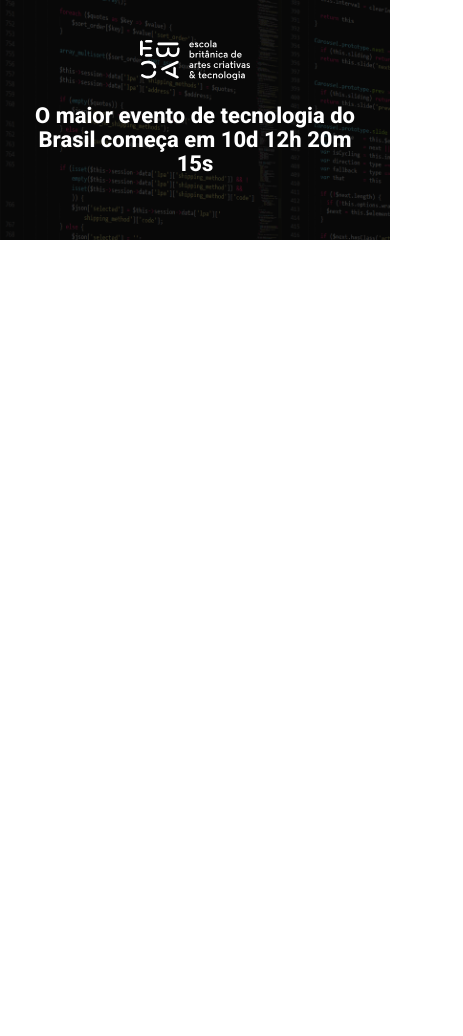
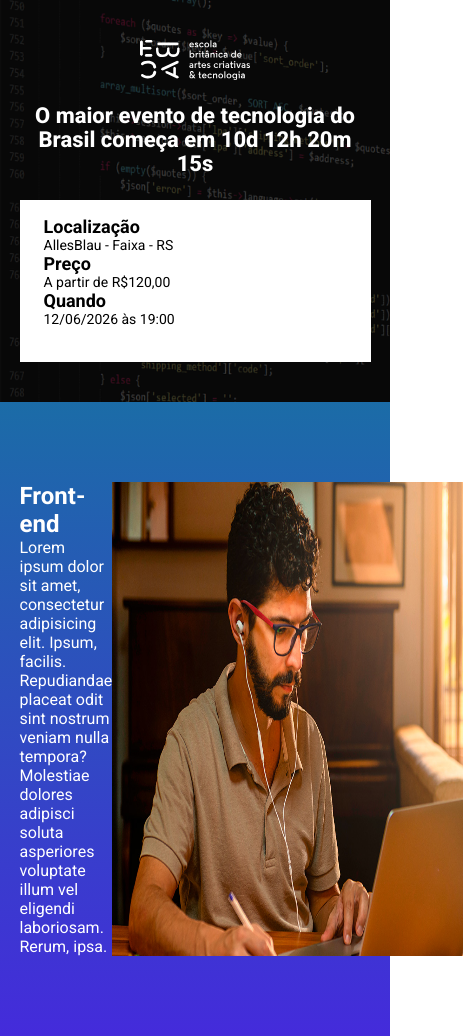
Before and after one commit to Karol-05/EBAC_TALKS, a website built with Parcel: page src/index.html in a window 390 px wide. Shown: the whole page, 463 px wide, since content can reach past the window. Before the commit the page ends 844 px from the top, so only its background shows below. Built offline with nearby package versions, Linux system fonts and the light colour scheme.

Commit message:
Criação de componentes

```diff
--- a/src/index.html
+++ b/src/index.html
@@ -19,11 +19,39 @@
             <p class="hero__text">
                 O maior evento de tecnologia do Brasil começa em 10d 12h 20m 15s
             </p>
-
+            <div class="infos-bar">
+                <ul class="infos-bar__infos">
+                    <li class="infos-bar__infos__item">
+                        <b>Localização</b>
+                        AllesBlau - Faixa - RS
+                    </li>
+                    <li class="infos-bar__infos__item">
+                        <b>Preço</b>
+                        A partir de R$120,00
+                    </li>
+                    <li class="infos-bar__infos__item">
+                        <b>Quando</b>
+                        12/06/2026 às 19:00
+                    </li>
+                </ul>
+                <a href="#" class=""button button--primary>
+                    Garanta sua vaga!
+                </a>
+            </div>
         </div>
     </header>
 
-
+    <section class="event">
+       <div class="container">
+            <div class=""event__details>
+                <h2 class="event-__details__title">Front-end</h2>
+                <p class="evente__details__description">
+                    Lorem ipsum dolor sit amet, consectetur adipisicing elit. Ipsum, facilis. Repudiandae placeat odit sint nostrum veniam nulla tempora? Molestiae dolores adipisci soluta asperiores voluptate illum vel eligendi laboriosam. Rerum, ipsa.
+                </p>
+            </div>
+            <img class="event__image" src="images/frontend.png" alt="fron-end">
+       </div>
+    </section>
 
 
     <script src="./scripts/main.js" type="module"></script>
--- /dev/null
+++ b/src/styles/_event.scss
@@ -0,0 +1,41 @@
+.event {
+    padding: 80px 0;
+    background-image: linear-gradient(#1b6ca7, #442bdb);
+
+    .container {
+        display: flex;
+    }
+
+    &__image {
+        max-width: 360px;
+    }
+
+    &__details {
+        margin-right: 40px;
+
+        &__title {
+            font-size: 18px;
+            font-weight: bold;
+            margin-bottom: 16px;
+        }
+
+        &__description {
+            line-height: 22px;
+        }
+    }
+
+    @media (max-width: 640px) {
+        .containe {
+            display: block;
+        }
+
+        &__image {
+            width: 100%;
+        }
+
+        &__details {
+            margin-right: 0;
+            margin-bottom: 16px;
+        }
+    }
+}
--- /dev/null
+++ b/src/styles/components/_buttons.scss
@@ -0,0 +1,23 @@
+.button {
+    padding: 12px;
+    font-size: 18px;
+    font-weight: bold;
+    text-decoration: none;
+    text-align: center;
+    white-space: nowrap;
+
+    &--primary {
+        color: #fff;
+        background-color: #4f2ac3;
+    }
+
+    @media (max-width: 640px) {
+        display: block;
+        width: 100%;
+    }
+
+    @media (max-widrh: 1024px) {
+        display: flex;
+        align-items: center;
+    }
+}
--- /dev/null
+++ b/src/styles/components/_infos_bar.scss
@@ -0,0 +1,40 @@
+.infos-bar {
+    padding: 16px 24px;
+    background-color: #fff;
+    display: flex;
+    justify-content: space-between;
+
+    &__infos {
+        display: flex;
+        gap: 40px;
+
+        &__item {
+            font-size: 14px;
+            color: #000;
+
+            b {
+                color: #000;
+                font-size: 18px;
+                display: block;
+            }
+        }
+    }
+
+     @media (max-width: 640px) {
+        display: block;
+
+        &__infos {
+            display: block;
+        }
+
+        &__item {
+            margin-bottom: 24px;
+        }
+    }
+
+    @media (max-width: 1024px) {
+        &__infos {
+            gap: 16px;
+        }
+    }
+}
--- a/src/styles/main.scss
+++ b/src/styles/main.scss
@@ -1,4 +1,8 @@
 @use 'hero';
+@use 'components/infos_bar';
+@use 'components/buttons';
+@use 'event';
+
 
 * {
     margin: 0;
@@ -6,6 +10,7 @@
     box-sizing: border-box;
     font-family: Roboto, sans-serif;
     color: #fff;
+    list-style: none;
 }
 
 .container {
```
